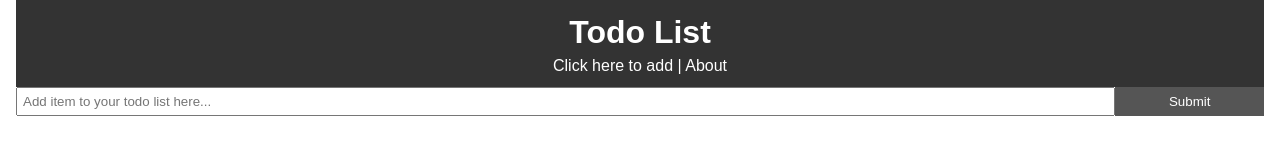
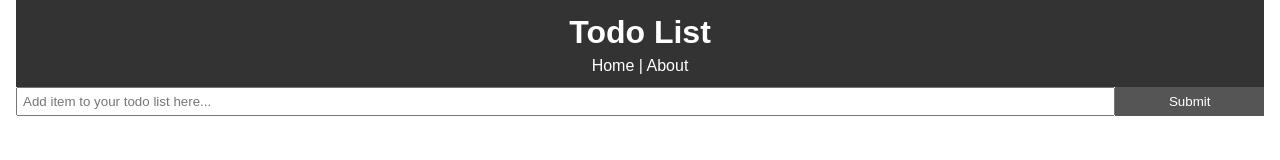
Before and after one commit to derekjbell/Todo-List-Web-App, a React (Create React App) app: page / in a window 1280 px wide. Shown: the top 160 px of the page. Built offline with nearby package versions, Linux system fonts and the light colour scheme.

Commit message:
Changes to header titles

```diff
--- a/src/components/layout/Header.js
+++ b/src/components/layout/Header.js
@@ -5,7 +5,7 @@ function Header() {
   return (
     <header style={headerStyle}>
       <h1>Todo List</h1>
-      <Link style={linkStyle} to="/Todo-List-Web-App/">Click here to add</Link> | <Link style={linkStyle} to="/about">About</Link>
+      <Link style={linkStyle} to="/Todo-List-Web-App/">Home</Link> | <Link style={linkStyle} to="/about">About</Link>
     </header>
   )
 }
```
